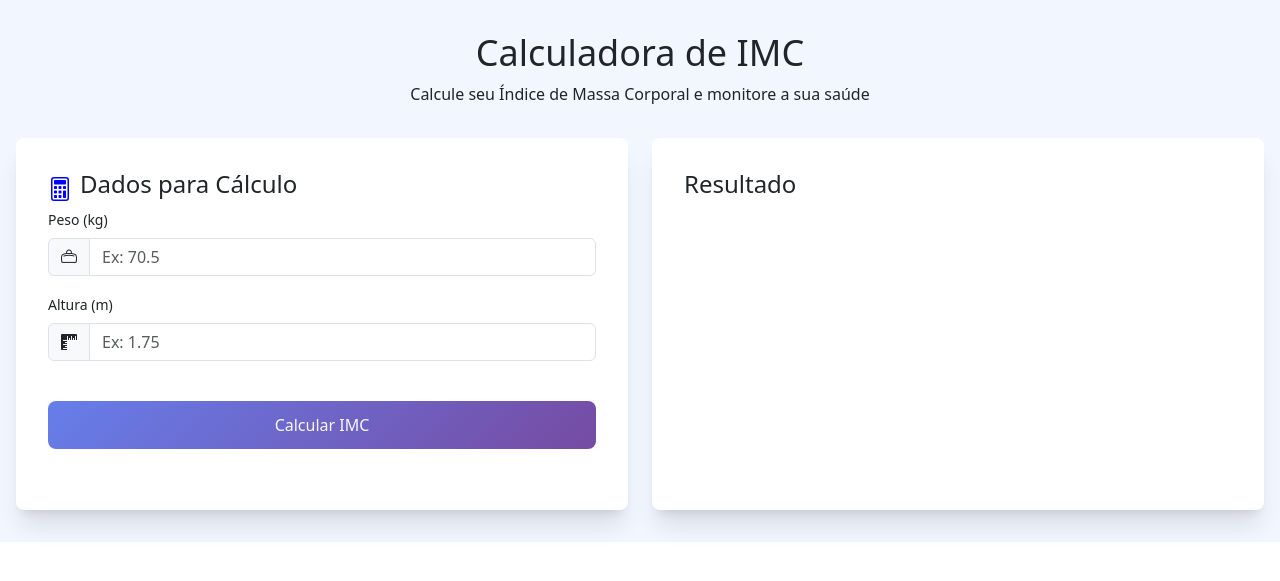
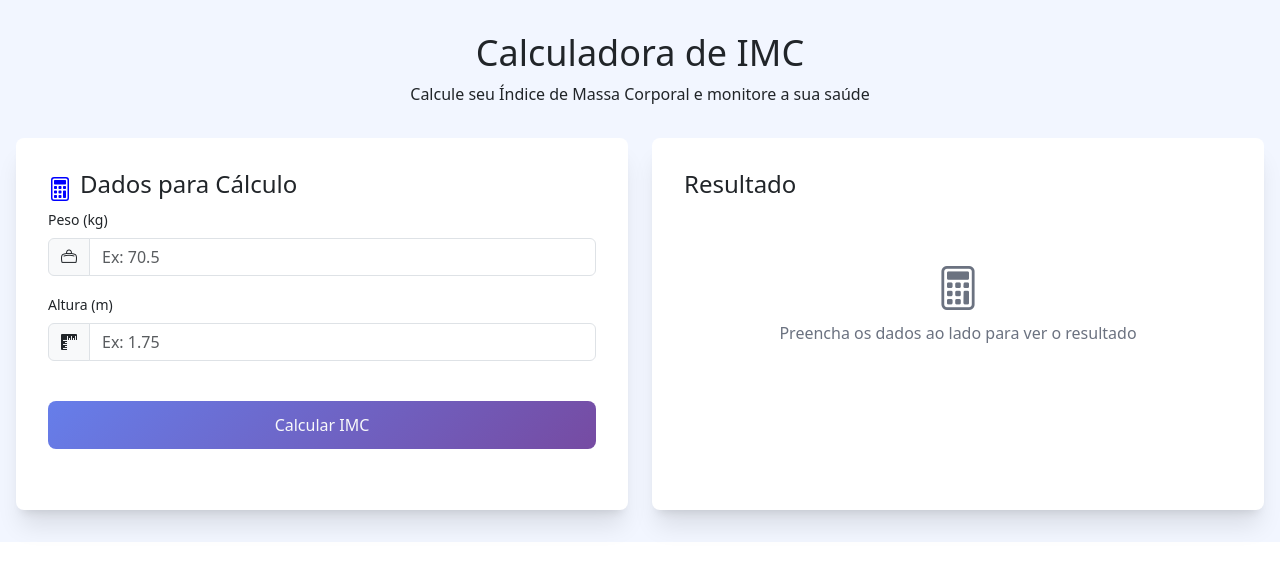
Before and after one commit to sm64isdabest/fitcalc-senai, a PHP site: page /View/home.php in a window 1280 px wide. Shown: the part 89-670 px from the top of the page. Run offline with PHP 8.4, Linux system fonts and the light colour scheme; some libraries are stand-ins or nearby versions.

Commit message:
feat: Trazendo o calculo do IMC para a View

```diff
--- a/Controller/ImcController.php
+++ b/Controller/ImcController.php
@@ -16,7 +16,7 @@ class ImcController
     }
 
     // CALCULO E CLASSIFICAÇÃO
-    public function calculateImc()
+    public function calculateImc($weight,$height)
     {
         try {
 
@@ -57,10 +57,6 @@ class ImcController
                         default => "Obesidade grau III"
                     };
 
-                    $BMIresult = match (true) {
-                        $imc < 18.5 => "",
-                    };
-
                 } else {
                     $result["BMIrange"] = "O peso e a altura devem conter valores positivos";
                 }
--- a/View/home.php
+++ b/View/home.php
@@ -2,10 +2,14 @@
 
 require_once '../vendor/autoload.php';
 
-use Model\Imcs;
+use Controller\ImcController;
 
 // CRIANDO UM OBJETO PARA REPRESENTAR CADA IMC CRIADO
-$imc = new Imcs();
+$imcController = new ImcController();
+
+// var_dump($imcController);
+
+$imcResult = null;
 
 if ($_SERVER['REQUEST_METHOD'] === 'POST') {
     if (isset($_POST['weight'], $_POST['height'])) {
@@ -15,7 +19,13 @@ if ($_SERVER['REQUEST_METHOD'] === 'POST') {
         // ROUND é igual ao toFixed() do JavaScript;
         // $result = round($weight / ($height * $height), 2);
 
-        $imc->createImc($weight, $height, $result);
+        // UTILIZANDO O CONTROLLER  COMO INTERMEDIÁRIO DE MANIPULAÇÃO E GERENCIAMENTO DE DADOS
+        $imcResult = $imcController->calculateImc($weight, $height);
+
+        // VERIFICAR SE OS CAMPOS FORAM PREENCHIDOS
+        if($imcResult['BMIrange'] != "Por favor, informe peso e altura para obter o seu IMC.") {
+            $imcController->saveIMC($weight, $height, $imcResult["imc"]);
+        }
     }
 }
 
@@ -134,6 +144,14 @@ if ($_SERVER['REQUEST_METHOD'] === 'POST') {
                 <div class="result">
                     <div class="result__info">
                         <!-- RESULTADO DO IMC -->
+                         <?php if ($imcResult): ?>
+                            <p>Seu IMC é: <?php echo $imcResult['imc'] ?? ''; ?> </p>
+                            <p>Categoria: <?php echo $imcResult['BMIrange']; ?></p>
+
+                        <?php else: ?>
+                            <i class="bi bi-calculator"></i>
+                            <p>Preencha os dados ao lado para ver o resultado</p>
+                        <?php endif; ?>
                     </div>
                 </div>
             </div>
```
